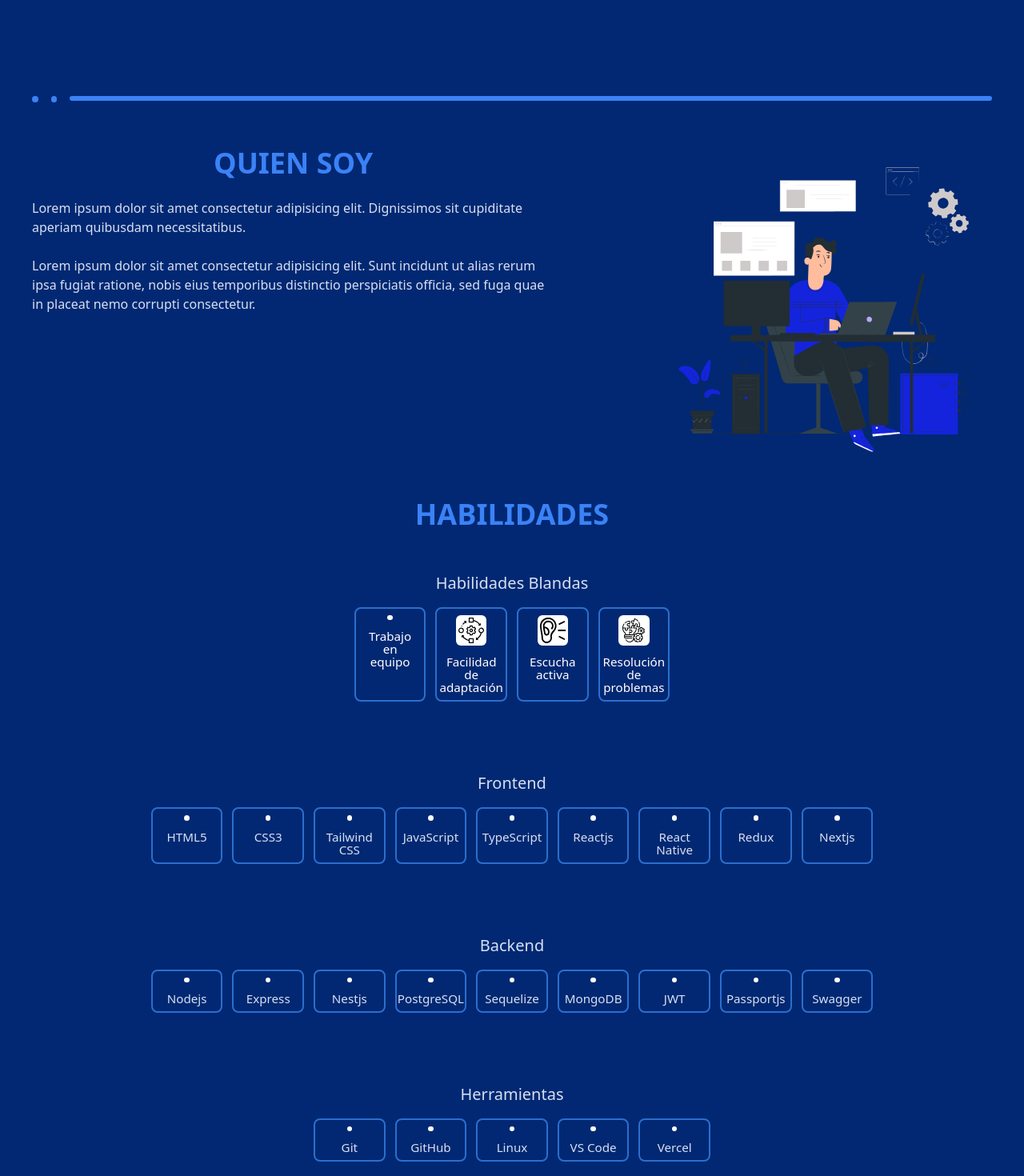
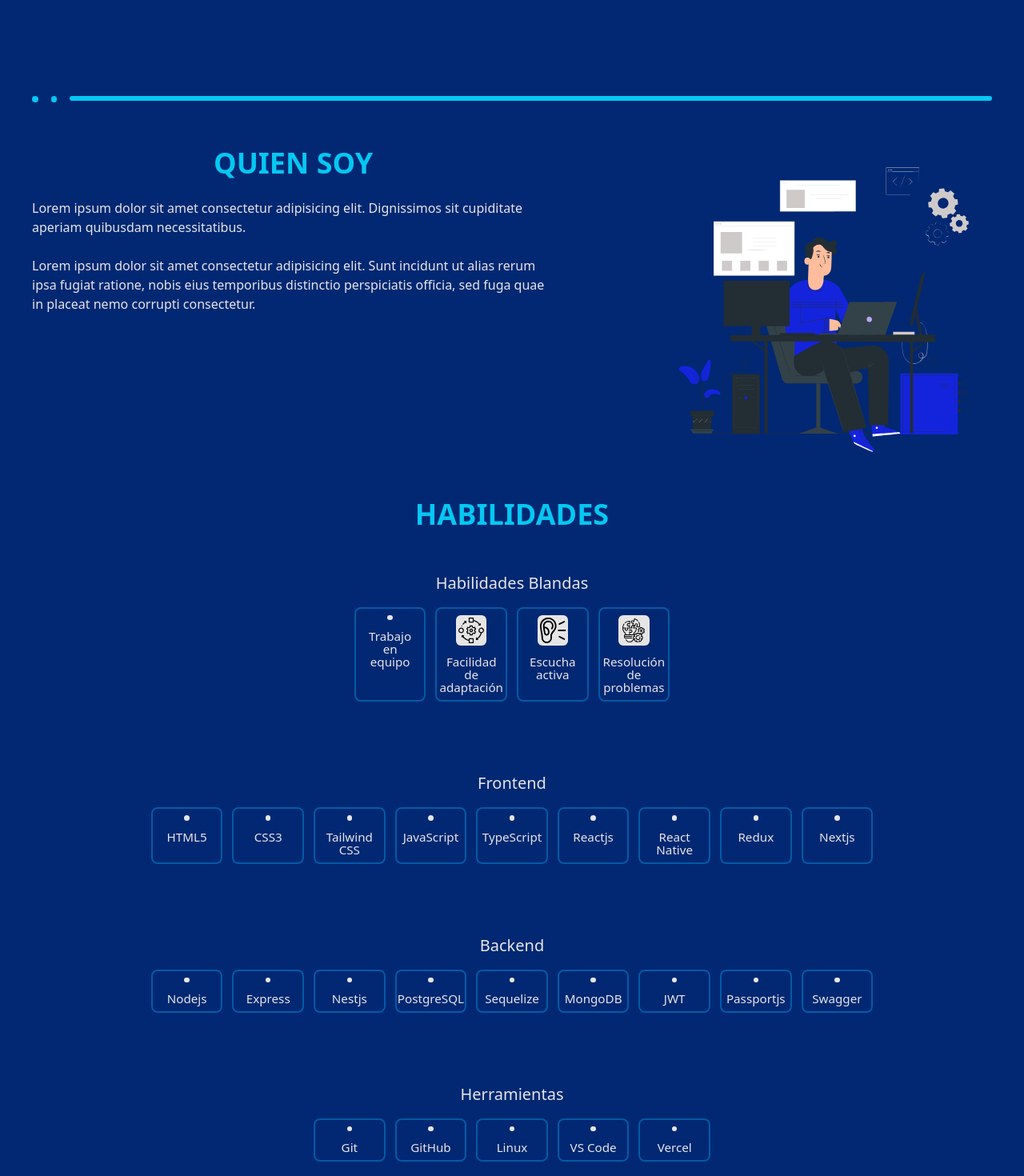
Before and after one commit to wilbernp/my-portfolio, a React (Vite) app: page / in a window 1280 px wide. Shown: the part 720-2190 px from the top of the page at 80% size. Built offline with nearby package versions, Linux system fonts and the light colour scheme.

Commit message:
fix colors in all sections

```diff
--- a/src/components/Input/Input.tsx
+++ b/src/components/Input/Input.tsx
@@ -1,5 +1,5 @@
 interface InputProps extends React.InputHTMLAttributes<HTMLInputElement> {
-    placeholder:string;
+    placeholder: string;
 }
 
 
@@ -15,11 +15,11 @@ export default function Input({ type, placeholder, name, value, onChange }: Inpu
                 name={name}
                 value={value}
                 onChange={onChange}
-                className='peer h-12 w-full px-4 outline-none rounded-md bg-[#072146] border-2 border-[#d5e1f1] text-[#d5e1f1] focus:border-[#3581eb] '
+                className='peer h-12 w-full px-4 outline-none rounded-md bg-main border-2 border-neutral-300 text-neutral-300 focus:border-secondary '
             />
             {/* label */}
             <label
-                className='absolute left-2 top-0 -translate-y-1/2 text-gray-200 text-sm bg-[#072146] px-1 transition-all ease-in-out duration-150 pointer-events-none peer-focus:-translate-y-1/2 peer-focus:top-0 peer-focus:text-sm peer-placeholder-shown:top-1/2 peer-placeholder-shown:text-base'
+                className='absolute left-2 top-0 -translate-y-1/2 text-neutral-300 text-sm bg-main px-1 transition-all ease-in-out duration-150 pointer-events-none peer-focus:-translate-y-1/2 peer-focus:top-0 peer-focus:text-sm peer-focus:text-secondary peer-placeholder-shown:top-1/2 peer-placeholder-shown:text-base '
             >{placeholder}</label>
         </div>
     )
--- a/src/components/TextArea/TextArea.tsx
+++ b/src/components/TextArea/TextArea.tsx
@@ -1,7 +1,7 @@
 import React from 'react';
 
-interface TextAreaProps extends React.TextareaHTMLAttributes<HTMLTextAreaElement>  {
-    placeholder:string
+interface TextAreaProps extends React.TextareaHTMLAttributes<HTMLTextAreaElement> {
+    placeholder: string
 }
 
 export default function TextArea({ placeholder, rows, name, value, onChange }: TextAreaProps) {
@@ -15,11 +15,11 @@ export default function TextArea({ placeholder, rows, name, value, onChange }: T
                 name={name}
                 value={value}
                 onChange={onChange}
-                className="peer w-full p-4 outline-none rounded-md bg-[#072146] border-2 border-[#d5e1f1] text-[#d5e1f1] focus:border-[#3581eb]"
+                className="peer w-full p-4 outline-none rounded-md bg-main border-2 border-neutral-300 text-neutral-300 focus:border-secondary"
             ></textarea>
             {/* label */}
             <label
-                className='absolute left-2 top-0 -translate-y-1/2 text-gray-200 text-sm bg-[#072146] px-1 transition-all ease-in-out duration-150 pointer-events-none peer-focus:-translate-y-1/2 peer-focus:top-0 peer-focus:text-sm peer-placeholder-shown:top-6 peer-placeholder-shown:text-base'
+                className='absolute left-2 top-0 -translate-y-1/2 text-neutral-300 text-sm bg-main px-1 transition-all ease-in-out duration-150 pointer-events-none peer-focus:-translate-y-1/2 peer-focus:top-0 peer-focus:text-sm peer-focus:text-secondary peer-placeholder-shown:top-6 peer-placeholder-shown:text-base'
             >{placeholder}</label>
         </div>
     )
--- a/src/sections/About/About.tsx
+++ b/src/sections/About/About.tsx
@@ -5,26 +5,26 @@ export default function About() {
         <section>
             {/* separador */}
             <div className="flex gap-4 mb-14 sm:mt-6">
-                <div className="w-1.5 h-1.5 rounded-full bg-blue-500 sm:w-2 sm:h-2" />
-                <div className="w-1.5 h-1.5 rounded-full bg-blue-500 sm:w-2 sm:h-2" />
-                <div className="w-full h-1 rounded-full bg-blue-500 sm:h-1.5" />
+                <div className="w-1.5 h-1.5 rounded-full bg-secondary sm:w-2 sm:h-2" />
+                <div className="w-1.5 h-1.5 rounded-full bg-secondary sm:w-2 sm:h-2" />
+                <div className="w-full h-1 rounded-full bg-secondary sm:h-1.5" />
             </div>
             {/* contenedor */}
             <div className="flex flex-col gap-36 lg:flex-row-reverse">
                 {/* ilustracion */}
                 <div className='w-[80%] max-w-md mx-auto'>
                     <Lottie
-                     animationData={coddinAnimation} loop={true}
-                     />
+                        animationData={coddinAnimation} loop={true}
+                    />
                 </div>
                 {/* articulo */}
                 <article className="text-sm sm:text-base">
                     {/* titulo */}
-                    <h2 className='text-center text-blue-500 text-3xl font-bold sm:text-4xl'>QUIEN SOY</h2>
+                    <h2 className='text-center text-secondary text-3xl font-bold sm:text-4xl'>QUIEN SOY</h2>
                     {/* parrafo 1 */}
-                    <p className='text-[#d5e1f1] my-6'>Lorem ipsum dolor sit amet consectetur adipisicing elit. Dignissimos sit cupiditate aperiam quibusdam necessitatibus.</p>
+                    <p className='text-neutral-200 my-6'>Lorem ipsum dolor sit amet consectetur adipisicing elit. Dignissimos sit cupiditate aperiam quibusdam necessitatibus.</p>
                     {/* parrafo 2 */}
-                    <p className='text-[#d5e1f1]'>Lorem ipsum dolor sit amet consectetur adipisicing elit. Sunt incidunt ut alias rerum ipsa fugiat ratione, nobis eius temporibus distinctio perspiciatis officia, sed fuga quae in placeat nemo corrupti consectetur.</p>
+                    <p className='text-neutral-200'>Lorem ipsum dolor sit amet consectetur adipisicing elit. Sunt incidunt ut alias rerum ipsa fugiat ratione, nobis eius temporibus distinctio perspiciatis officia, sed fuga quae in placeat nemo corrupti consectetur.</p>
                 </article>
             </div>
         </section>
--- a/src/sections/Contact/types/index.d.ts
+++ b/src/sections/Contact/types/index.d.ts
@@ -1,7 +1,7 @@
 export type ChangeEventType = React.ChangeEvent<HTMLInputElement> | React.ChangeEvent<HTMLTextAreaElement>
 
 export interface IStateInputs {
-    name:string;
-    email:string;
-    message:string;
+    fieldName: string;
+    fieldMail: string;
+    fieldMessage: string;
 }
--- a/src/sections/Projects/Projects.tsx
+++ b/src/sections/Projects/Projects.tsx
@@ -5,13 +5,13 @@ export default function Projects() {
   return (
     <div className='mt-32'>
       {/* titulo */}
-      <h2 className='text-center text-blue-500 text-3xl font-bold mb-10 sm:text-4xl'>PROYECTOS</h2>
+      <h2 className='text-center text-secondary text-3xl font-bold mb-10 sm:text-4xl'>PROYECTOS</h2>
       {/* contenedor */}
       <div className='flex flex-wrap gap-4 justify-center'>
         {
           projectsData.map(project => (
             <CardProject
-            {...project}
+              {...project}
             />
           ))
         }
--- a/src/sections/Skills/CardSkill.tsx
+++ b/src/sections/Skills/CardSkill.tsx
@@ -7,24 +7,24 @@ export default function CardSkill({ label, icon, href, color }: ISkill) {
     return (
       <a
         href={href}
-        className="flex flex-col items-center border-2 border-[#2b6fce] w-[5.6rem] rounded-lg py-2 px-2">
+        className="flex flex-col items-center border-2 border-primary w-[5.6rem] rounded-lg py-2 px-2">
         {/* icono */}
-        <div className="flex justify-center items-center p-[0.20rem] rounded-md bg-gray-50 mb-3">
-          <IconRender icon={icon} color={color}/>
+        <div className="flex justify-center items-center p-[0.20rem] rounded-md bg-neutral-200 mb-3">
+          <IconRender icon={icon} color={color} />
         </div>
         {/* nombre de la habilidad */}
-        <p className="text-[#d5e1f1] text-xs text-center">{label}</p>
+        <p className="text-neutral-200 text-xs text-center">{label}</p>
       </a>
     )
   }
   return (
-    <div className="flex flex-col items-center border-2 border-[#2b6fce] w-[5.6rem] rounded-lg py-2 px-2">
+    <div className="flex flex-col items-center border-2 border-primary w-[5.6rem] rounded-lg py-2 px-2">
       {/* icono */}
-      <div className="flex justify-center items-center p-[0.20rem] rounded-md bg-white mb-3">
-        <IconRender icon={icon} color={color}/>
+      <div className="flex justify-center items-center p-[0.20rem] rounded-md bg-neutral-200 mb-3">
+        <IconRender icon={icon} color={color} />
       </div>
       {/* nombre de la habilidad */}
-      <p className="text-white text-xs text-center">{label}</p>
+      <p className="text-neutral-200 text-xs text-center">{label}</p>
     </div>
   )
 }
--- a/src/sections/Skills/ContainerSkill.tsx
+++ b/src/sections/Skills/ContainerSkill.tsx
@@ -10,7 +10,7 @@ function ContainerSkill({ children, title }: Props) {
         <div className="flex flex-wrap justify-center my-10">
             <div className="rounded-lg py-3 px-5">
                 {/* titulo de la tarjeta */}
-                <h2 className="text-center text-[#d5e1f1] text-xl font-medium mb-4">{title}</h2>
+                <h2 className="text-center text-neutral-200 text-xl font-medium mb-4">{title}</h2>
                 {/* contenedor tarjeta de habilidad */}
                 <div className="flex flex-wrap justify-center gap-3 mb-6">
                     {children}
--- a/src/sections/Skills/Skills.tsx
+++ b/src/sections/Skills/Skills.tsx
@@ -9,7 +9,7 @@ export default function Skills() {
   return (
     <div className="mt-9">
       {/* titulo */}
-      <h2 className='text-center text-blue-500 text-3xl font-bold sm:text-4xl'>HABILIDADES</h2>
+      <h2 className='text-center text-secondary text-3xl font-bold sm:text-4xl'>HABILIDADES</h2>
 
       {/* habilidades blandas */}
       <ContainerSkill
```
Also changed, not shown: src/sections/Contact/Contact.tsx (+8 -13 lines), src/sections/Contact/ContactForm.tsx (+14 -14 lines), src/sections/Projects/CardProject.tsx (+8 -8 lines).
